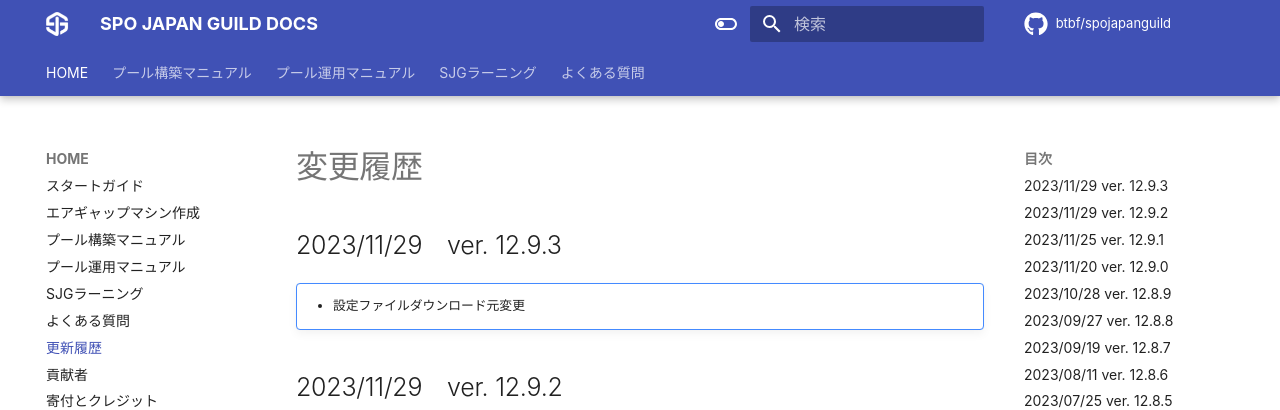
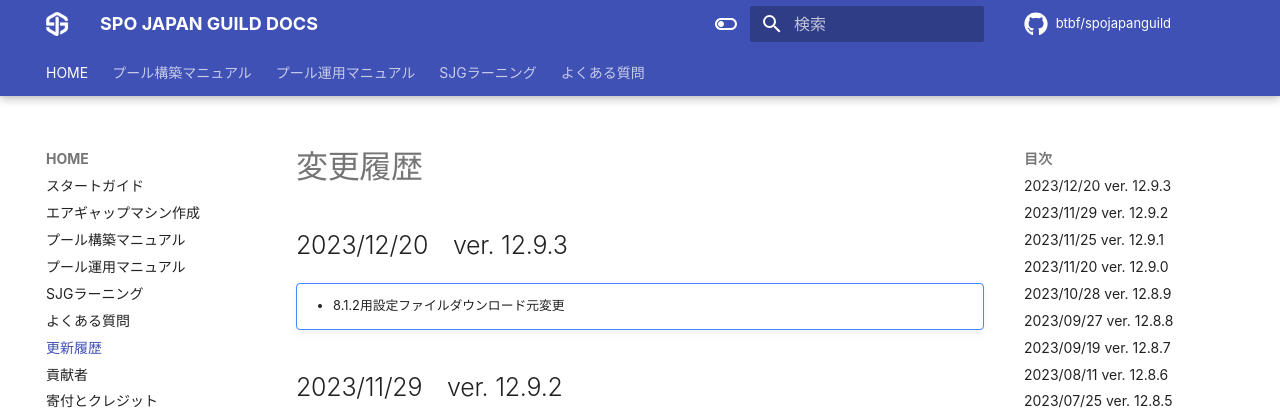
Before and after one commit to btbf/spojapanguild, an MkDocs documentation site: the page built from docs/changelogs.md, in a window 1280 px wide and 900 px high. Shown: the top 410 px of the window. Built offline with MkDocs 1.6.1 and Material for MkDocs 9.7.7, drawn with Linux system fonts in a browser that asks for light colours; comment, search, counter and statistics services are not loaded.

Commit message:
fix changelog

```diff
--- a/docs/changelogs.md
+++ b/docs/changelogs.md
@@ -1,8 +1,8 @@
 # 変更履歴
 
-## 2023/11/29　ver. 12.9.3
+## 2023/12/20　ver. 12.9.3
 !!! note ""
-    * 設定ファイルダウンロード元変更
+    * 8.1.2用設定ファイルダウンロード元変更
 
 ## 2023/11/29　ver. 12.9.2
 !!! note ""
```
